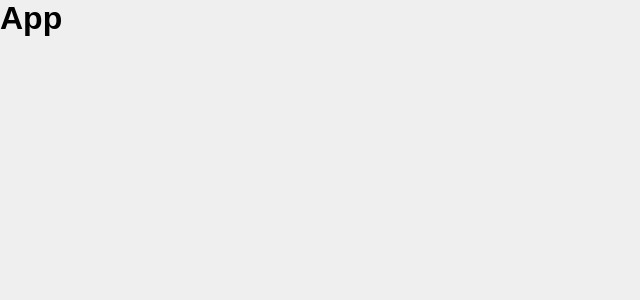
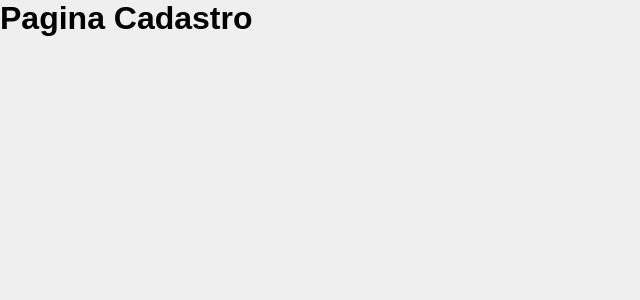
Before and after one commit to Dev-Messias/sistema-adm, a React (Vite) app: page /register in a window 1280 px wide. Shown: the top 300 px of the page, without its empty margins (0-640 px from the left). Built offline with nearby package versions, Linux system fonts and the light colour scheme.

Commit message:
Feat: Configurando rotas

```diff
--- a/package.json
+++ b/package.json
@@ -11,7 +11,8 @@
   },
   "dependencies": {
     "react": "^18.2.0",
-    "react-dom": "^18.2.0"
+    "react-dom": "^18.2.0",
+    "react-router-dom": "^6.22.3"
   },
   "devDependencies": {
     "@types/react": "^18.2.66",
--- a/src/App.jsx
+++ b/src/App.jsx
@@ -1,10 +1,14 @@
+import { BrowserRouter } from 'react-router-dom';
+
+import RoutesApp from './routes';
+
 
 function App() {
 
   return (
-    <>
-     <h1>App</h1>
-    </>
+    <BrowserRouter>
+        <RoutesApp/>
+    </BrowserRouter>
   )
 }
 
--- /dev/null
+++ b/src/routes/index.jsx
@@ -0,0 +1,15 @@
+import {Routes, Route} from 'react-router-dom';
+
+import Signin from '../pages/Signin';
+import SignUp from '../pages/SignUp';
+
+function RoutesApp(){
+    return(
+        <Routes>
+            <Route path='/' element={ <Signin/> } />
+            <Route path='/register' element={ <SignUp/> } />
+        </Routes>
+    )
+}
+
+export default RoutesApp;
```
Also changed, not shown: 1 other file (tests, documents, lock files or other folders).
